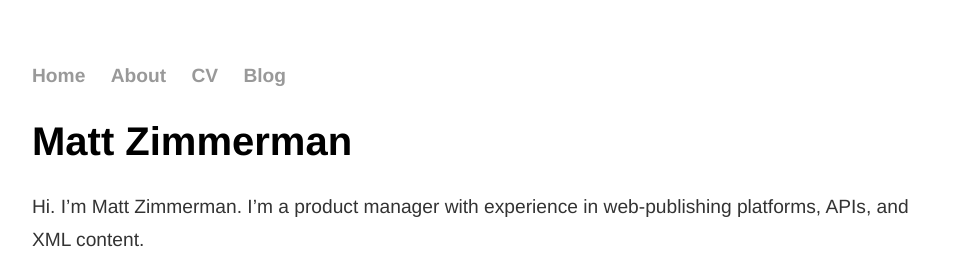
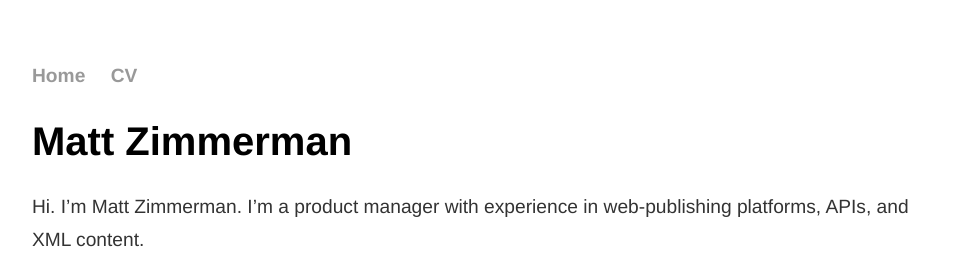
Before and after one commit to mattznyc/mattznyc.github.io, a Jekyll site: the page built from index.md, in a window 1280 px wide. Shown: the top 258 px of the page, without its empty margins (160-1114 px from the left). Built offline with Jekyll 4.4.1, drawn with Linux system fonts in a browser that asks for light colours.

Commit message:
Update navigation.html

```diff
--- a/_includes/navigation.html
+++ b/_includes/navigation.html
@@ -1,8 +1,6 @@
 <nav>
     <ul>
         <li><a href="/">Home</a></li>
-        <li><a href="/about">About</a></li>
         <li><a href="/cv">CV</a></li>
-        <li><a href="/blog/">Blog</a></li>
     </ul>
 </nav>
```
